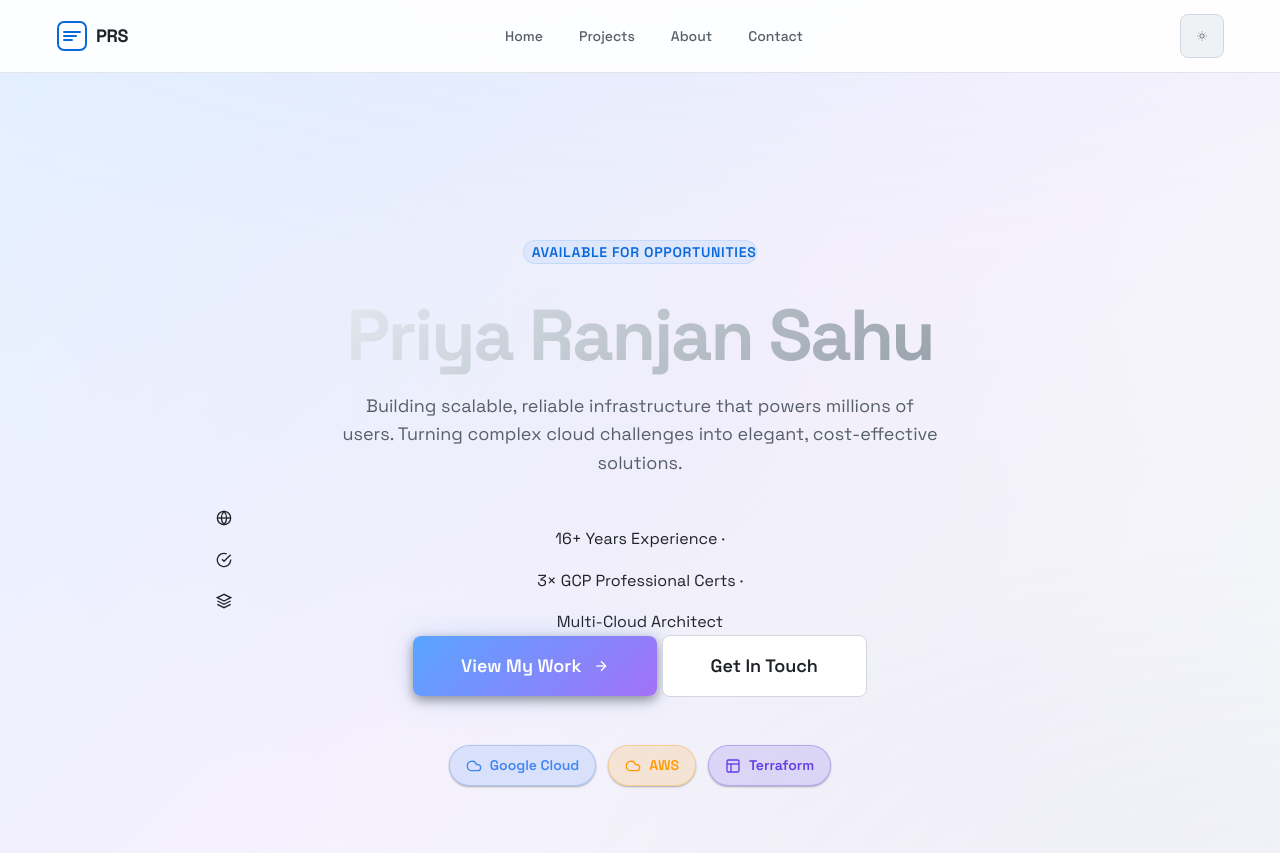
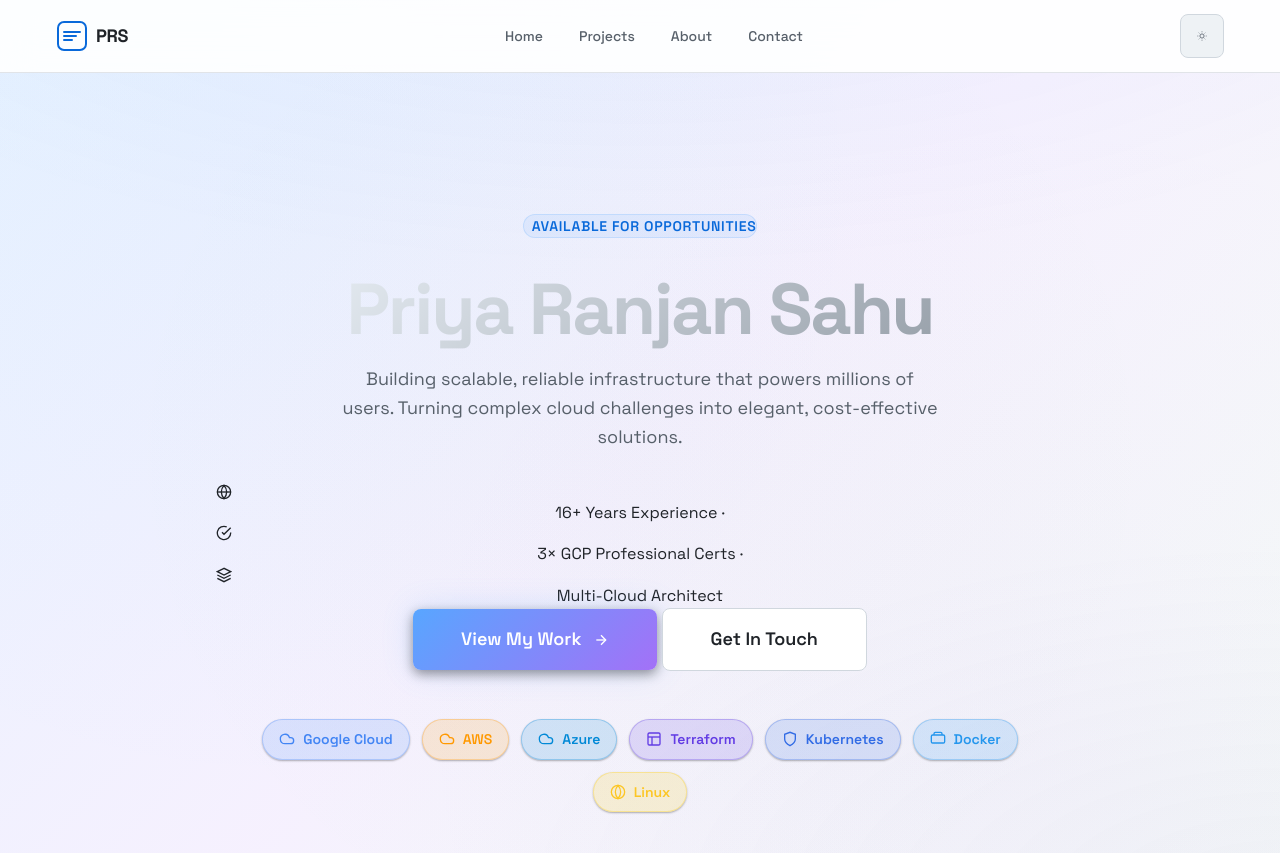
Before and after one commit to priyaranjan-sahu/priyaranjan-sahu.github.io, a Jekyll site: the page built from index.md, in a window 1280 px wide and 900 px high. Shown: the top 853 px of the window. Built offline with Jekyll 4.4.1, drawn with Linux system fonts in a browser that asks for light colours.

Commit message:
feat: add Azure, Kubernetes, Docker, Linux badges to hero
- Added 4 new cloud badges to hero section
- Azure (blue #0089d6)
- Kubernetes (blue #326ce5)
- Docker (blue #2496ed)
- Linux (yellow #fcc624)
- Total 7 badges showcasing multi-cloud expertise

```diff
--- a/_sass/_hero.scss
+++ b/_sass/_hero.scss
@@ -192,6 +192,8 @@
       .cloud-badge--gcp { background: rgba(66, 133, 244, 0.15); color: #4285f4; border: 1px solid rgba(66, 133, 244, 0.3); }
       .cloud-badge--k8s { background: rgba(50, 108, 229, 0.15); color: #326ce5; border: 1px solid rgba(50, 108, 229, 0.3); }
       .cloud-badge--terraform { background: rgba(98, 60, 228, 0.15); color: #623ce4; border: 1px solid rgba(98, 60, 228, 0.3); }
+      .cloud-badge--docker { background: rgba(36, 150, 237, 0.15); color: #2496ed; border: 1px solid rgba(36, 150, 237, 0.3); }
+      .cloud-badge--linux { background: rgba(255, 204, 0, 0.15); color: #fcc624; border: 1px solid rgba(255, 204, 0, 0.3); }
     }
   }
 
--- a/index.md
+++ b/index.md
@@ -55,9 +55,25 @@ title: Home
         <svg width="20" height="20" viewBox="0 0 24 24" fill="none" stroke="currentColor" stroke-width="2"><path d="M17.5 19H9a7 7 0 1 1 6.71-9h1.79a4.5 4.5 0 1 1 0 9Z"/></svg>
         AWS
       </span>
+      <span class="cloud-badge cloud-badge--azure">
+        <svg width="20" height="20" viewBox="0 0 24 24" fill="none" stroke="currentColor" stroke-width="2"><path d="M17.5 19H9a7 7 0 1 1 6.71-9h1.79a4.5 4.5 0 1 1 0 9Z"/></svg>
+        Azure
+      </span>
       <span class="cloud-badge cloud-badge--terraform">
         <svg width="20" height="20" viewBox="0 0 24 24" fill="none" stroke="currentColor" stroke-width="2"><rect x="3" y="3" width="18" height="18" rx="2" ry="2"/><line x1="3" y1="9" x2="21" y2="9"/><line x1="9" y1="21" x2="9" y2="9"/></svg>
         Terraform
+      </span>
+      <span class="cloud-badge cloud-badge--k8s">
+        <svg width="20" height="20" viewBox="0 0 24 24" fill="none" stroke="currentColor" stroke-width="2"><path d="M12 22s8-4 8-10V5l-8-3-8 3v7c0 6 8 10 8 10z"/></svg>
+        Kubernetes
+      </span>
+      <span class="cloud-badge cloud-badge--docker">
+        <svg width="20" height="20" viewBox="0 0 24 24" fill="none" stroke="currentColor" stroke-width="2"><rect x="2" y="6" width="20" height="12" rx="2"/><path d="M6 6V4a2 2 0 0 1 2-2h8a2 2 0 0 1 2 2v2"/></svg>
+        Docker
+      </span>
+      <span class="cloud-badge cloud-badge--linux">
+        <svg width="20" height="20" viewBox="0 0 24 24" fill="none" stroke="currentColor" stroke-width="2"><circle cx="12" cy="12" r="10"/><path d="M12 2a15.3 15.3 0 0 1 4 10 15.3 15.3 0 0 1-4 10 15.3 15.3 0 0 1-4-10 15.3 15.3 0 0 1 4-10z"/></svg>
+        Linux
       </span>
     </div>
 
```
